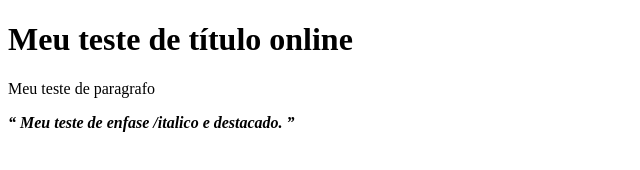
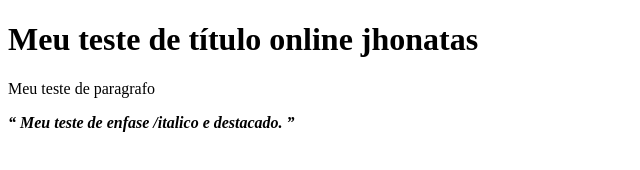
Before and after one commit to jhonatasProf/prof.Pc, a plain HTML site: page index.html in a window 1280 px wide. Shown: the whole page, without its empty margins (0-640 px from the left). Drawn offline with Linux system fonts and the light colour scheme.

Commit message:
Update index.html

```diff
--- a/index.html
+++ b/index.html
@@ -7,7 +7,7 @@
     <title> Meu Primeiro teste jhonatas </title>
 </head>
 <body>
-    <h1 id="titulo">Meu teste de título online </h1>
+    <h1 id="titulo">Meu teste de título online jhonatas </h1>
     <p class="texto"> Meu teste de paragrafo </p>
     <p class="texto"><em><strong><q> Meu teste de enfase /italico e destacado. </q></strong></em></p>
 
```
